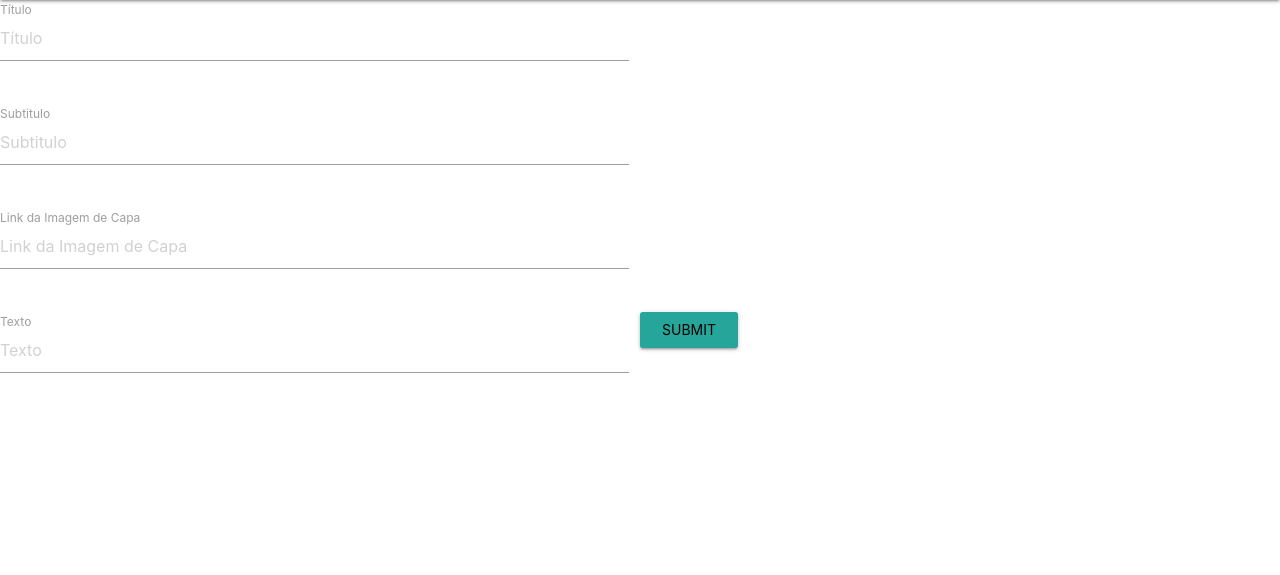
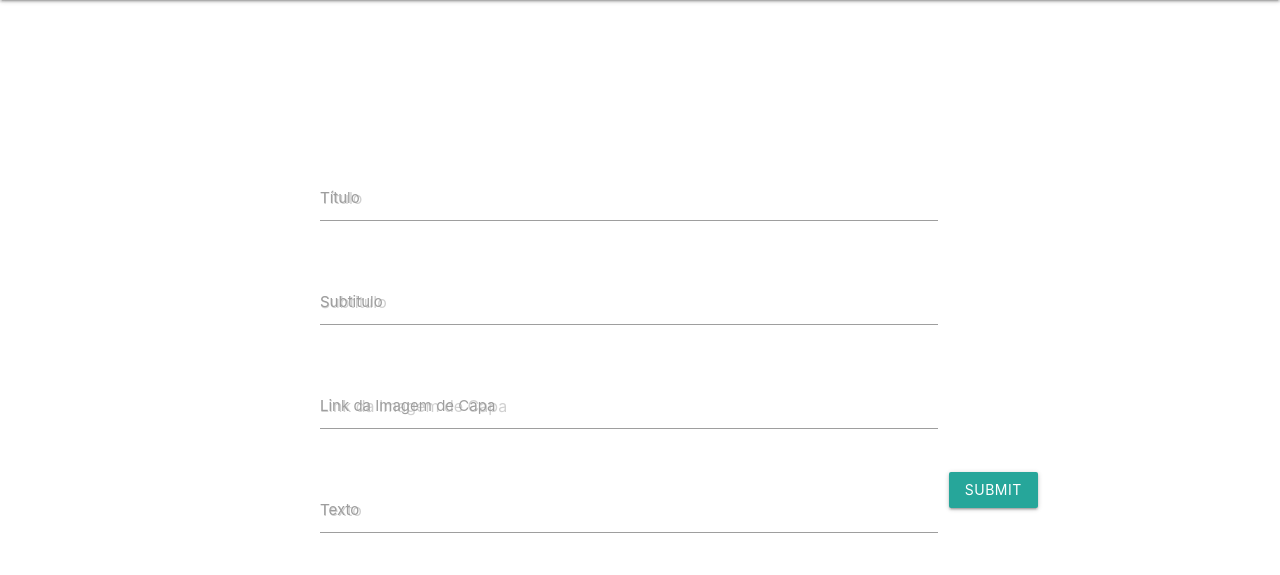
Before and after one commit to DyogoBendo/atividade-flask, a Flask app: page /notice/create in a window 1280 px wide; the page is wider, and only the part inside the window is pictured. Shown: the part 64-639 px from the top of that part. Run offline with Flask 2, Linux system fonts and the light colour scheme; the visitor is signed in with stand-in values (Sample User, id 1); data comes from the database, SQL or seed files in the repository; some libraries are stand-ins or nearby versions.

Commit message:
dando um tchan na criação de noticias

```diff
--- /dev/null
+++ b/static/styles/create_notice.css
@@ -0,0 +1,16 @@
+.form-group{
+    display: flex;
+    justify-content: center;
+    align-items: center;
+    margin-top: 20vh;
+}
+
+.form{
+    width: 50%;
+    margin: 0;
+    padding: 0;
+}
+
+.form > .row{
+    width: 100vw;
+}
--- a/templates/create_notice.html
+++ b/templates/create_notice.html
@@ -6,6 +6,8 @@
     <meta http-equiv="X-UA-Compatible" content="IE=edge">
     <meta name="viewport" content="width=device-width, initial-scale=1.0">
     <link rel="stylesheet" href="https://cdnjs.cloudflare.com/ajax/libs/materialize/1.0.0/css/materialize.min.css">
+    <link rel="icon" href="{{url_for('static', filename='images/logo_nows.png')}}">
+    <link rel="stylesheet" href="{{url_for('static', filename='styles/create_notice.css')}}">
     <title>Nows!</title>
 
 </head>
@@ -65,8 +67,4 @@
     </div>
 
 </body>
-<script type="text/javascript" src="https://code.jquery.com/jquery-2.1.1.min.js"></script>
-<script src="https://cdnjs.cloudflare.com/ajax/libs/materialize/1.0.0/js/materialize.min.js"></script>
-<script src="{{url_for('static', filename='javascript/carousel.js')}}" type="module"></script>
-
 </html>
```
